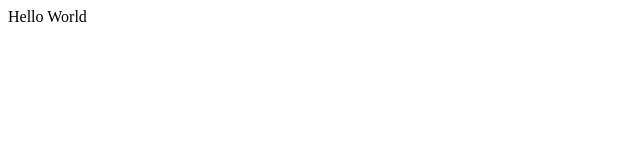
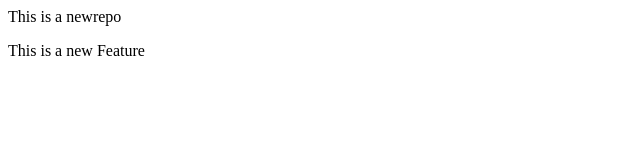
Before and after one commit to maheswari8074/localrepo, a plain HTML site: page index.html in a window 1280 px wide. Shown: the whole page, without its empty margins (0-640 px from the left). Drawn offline with Linux system fonts and the light colour scheme.

Commit message:
modified one

```diff
--- a/index.html
+++ b/index.html
@@ -1 +1,2 @@
-<p>Hello World</p>
+<p>This is a newrepo</p>
+<p>This is a new Feature</p>
```
